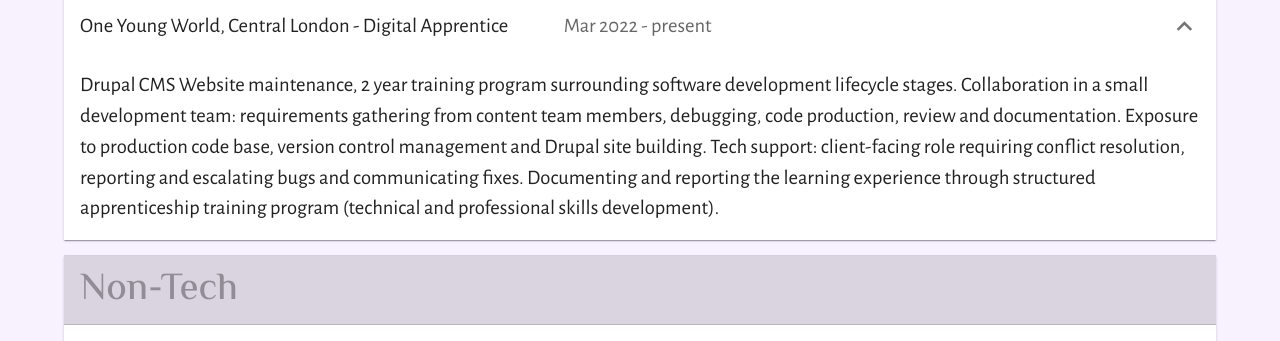
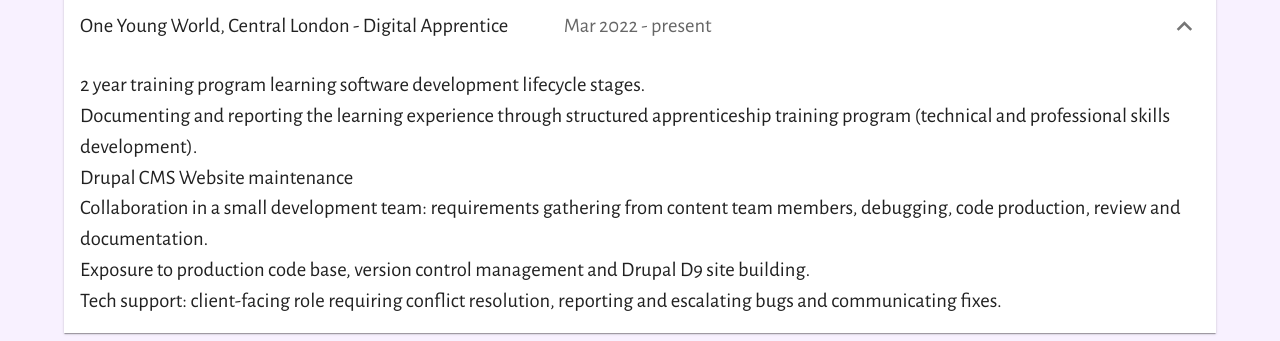
Before and after one commit to wkan17012021/Portfolio, a React (Vite) app in the folder portfolio_react_spa/: page / in a window 1280 px wide. Both pictures are taken after a click on the button 640 px from the left and 2851 px from the top of the page. Shown: the part 2849-3190 px from the top of the page. Built offline with nearby package versions, Linux system fonts and the light colour scheme; no server answers.

Commit message:
add line breaks to work exp body text

```diff
--- /dev/null
+++ b/portfolio_react_spa/src/data/workExp.js
@@ -0,0 +1,51 @@
+export const workExp = {
+  techJobs: [
+    {
+      id: 1,
+      panelNum: "techpanel1",
+      ariaControls: "techpanel1bh-content",
+      title: "One Young World, Central London - Digital Apprentice",
+      year: "Mar 2022 - present",
+      body: `2 year training program learning software development lifecycle stages.
+      Documenting and reporting the learning experience through structured apprenticeship training program (technical and professional skills development).
+      Drupal CMS Website maintenance
+      Collaboration in a small development team: requirements gathering from content team members, debugging, code production, review and documentation.
+      Exposure to production code base, version control management and Drupal D9 site building.
+      Tech support: client-facing role requiring conflict resolution, reporting and escalating bugs and communicating fixes.
+      `,
+    },
+  ],
+  nonTechjobs: [
+    {
+      id: 2,
+      panelNum: "nonTechpanel2",
+      ariaControls: "nonTechpanel2bh-content",
+      title: "AECOM UK Ltd., Midlands & SE UK - Engineering Geologist",
+      year: "Sept 2016 - Sept 2021",
+      body: `Technical report preparation.
+      Site supervision: conduct inspections to maintain accurate valuation of budget spend, problem solving between contractors, design and client team members.
+      Presentation to stakeholders: report on construction progress, ground conditions risk management, health & safety conditions and quality control.`,
+    },
+    {
+      id: 3,
+      panelNum: "nonTechpanel3",
+      ariaControls: "nonTechpanel3bh-content",
+      title:
+        "Atkins China Ltd., Hong Kong (SAR) - Graduate Engineering Geologist",
+      year: "Mar 2014 - May 2015",
+      body: `Data collection, management and analysis (using MS Excel) for factual and interpretative reporting.
+      Technical report preparation: summarising qualitative and quantitative geological and geotechnical information for client review.`,
+    },
+    {
+      id: 4,
+      panelNum: "nonTechpanel4",
+      ariaControls: "nonTechpanel4bh-content",
+      title:
+        "Nishimatsu Construction Company, Hong Kong (SAR) - Assistant Geologist",
+      year: "Sept 2012 - Mar 2014",
+      body: `Presentation (oral and written) of construction monitoring data for design, contractor and client review.
+      Supported senior staff with site inspections.
+      Collect field data to justify adverse ground conditions for compensation claims.`,
+    },
+  ],
+};
--- a/portfolio_react_spa/src/data/workExp.json
+++ /dev/null
@@ -1,40 +0,0 @@
-{
-  "techJobs": [
-    {
-      "id": 1,
-      "panelNum": "techpanel1",
-      "ariaControls": "techpanel1bh-content",
-      "title": "One Young World, Central London - Digital Apprentice",
-      "year": "Mar 2022 - present",
-      "body": "Drupal CMS Website maintenance, 2 year training program surrounding software development lifecycle stages. Collaboration in a small development team: requirements gathering from content team members, debugging, code production, review and documentation. Exposure to production code base, version control management and Drupal site building. Tech support: client-facing role requiring conflict resolution, reporting and escalating bugs and communicating fixes. Documenting and reporting the learning experience through structured apprenticeship training program (technical and professional skills development)."
-    }
-  ],
-  "nonTechjobs": [
-  {
-    "id": 2,
-    "panelNum": "nonTechpanel2",
-    "ariaControls": "nonTechpanel2bh-content",
-    "title": "AECOM UK Ltd., Midlands & SE UK - Engineering Geologist",
-    "year": "Sept 2016 - Sept 2021",
-    "body": "Technical report preparation. Site supervision: conduct inspections to maintain accurate valuation of budget spend, problem solving between contractors, design and client team members. Presentation to stakeholders: report on construction progress, ground conditions risk management, health & safety conditions and quality control."
-  },
-  {
-    "id": 3,
-    "panelNum": "nonTechpanel3",
-    "ariaControls": "nonTechpanel3bh-content",
-    "title":
-      "Atkins China Ltd., Hong Kong (SAR) - Graduate Engineering Geologist",
-    "year": "Mar 2014 - May 2015",
-    "body": "Data collection, management and analysis (using MS Excel) for factual and interpretative reporting. Technical report preparation: summarising qualitative and quantitative geological and geotechnical information for client review."
-  },
-  {
-    "id": 4,
-    "panelNum": "nonTechpanel4",
-    "ariaControls": "nonTechpanel4bh-content",
-    "title":
-      "Nishimatsu Construction Company, Hong Kong (SAR) - Assistant Geologist",
-    "year": "Sept 2012 - Mar 2014",
-    "body": "Presentation (oral and written) of construction monitoring data for design, contractor and client review. Supported senior staff with site inspections. Collect field data to justify adverse ground conditions for compensation claims."
-  }
-  ]
-}
--- a/portfolio_react_spa/src/sections/workexp/WorkExpAccordions.jsx
+++ b/portfolio_react_spa/src/sections/workexp/WorkExpAccordions.jsx
@@ -6,7 +6,7 @@
 import ExpandMoreIcon from "@mui/icons-material/ExpandMore";
 import Container from "@mui/material/Container";
 import Box from '@mui/material/Box';
-import workExp from "../../data/workExp";
+import {workExp} from "../../data/workExp";
 
 export default function WorkExpAccordions() {
   const [expanded, setExpanded] = React.useState(false);
@@ -52,7 +52,9 @@
                 </Typography>
               </AccordionSummary>
               <AccordionDetails>
-                <Typography>{job.body}</Typography>
+                <Typography
+                 style={{ whiteSpace: "pre-line", verticalAlign: "bottom" }}
+                >{job.body}</Typography>
               </AccordionDetails>
             </Accordion>
           );
@@ -82,7 +84,9 @@
                 </Typography>
               </AccordionSummary>
               <AccordionDetails>
-                <Typography>{job.body}</Typography>
+                <Typography
+                 style={{ whiteSpace: "pre-line", verticalAlign: "bottom" }}
+                >{job.body}</Typography>
               </AccordionDetails>
             </Accordion>
           );
```
